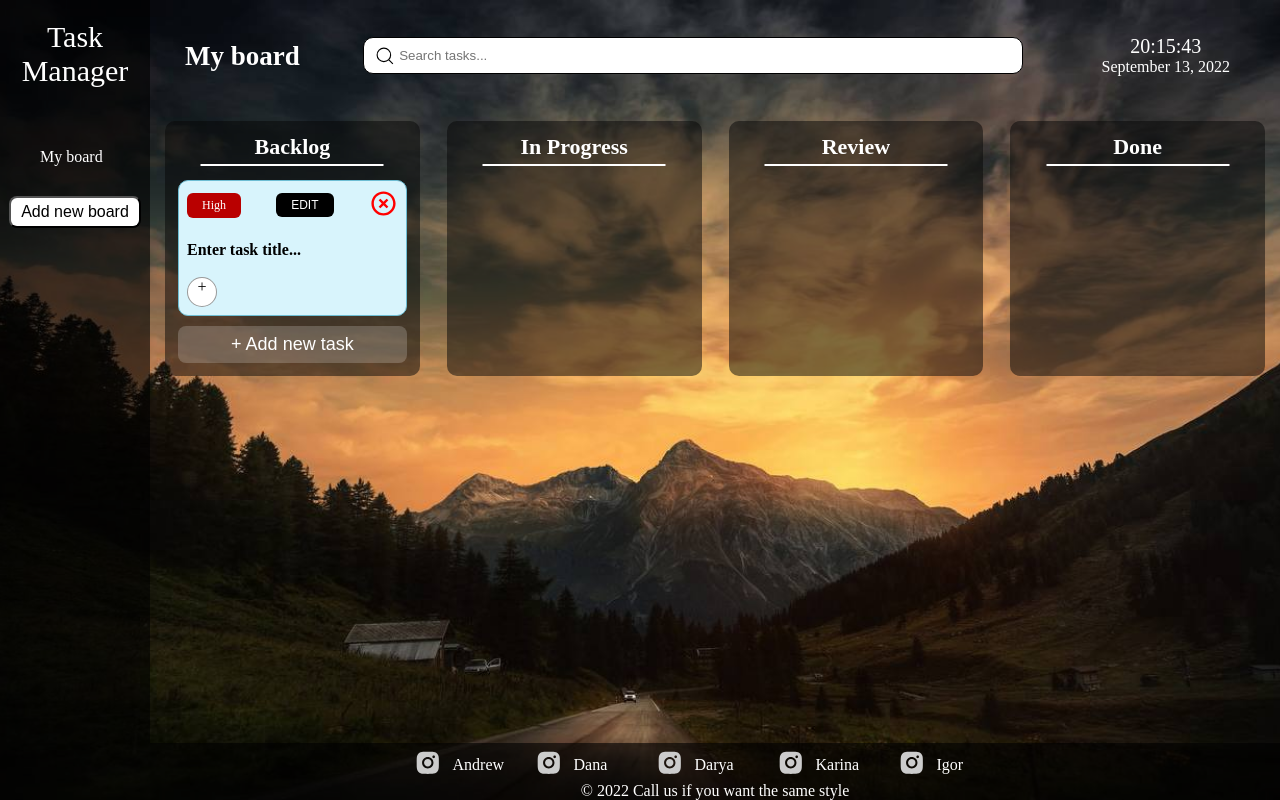
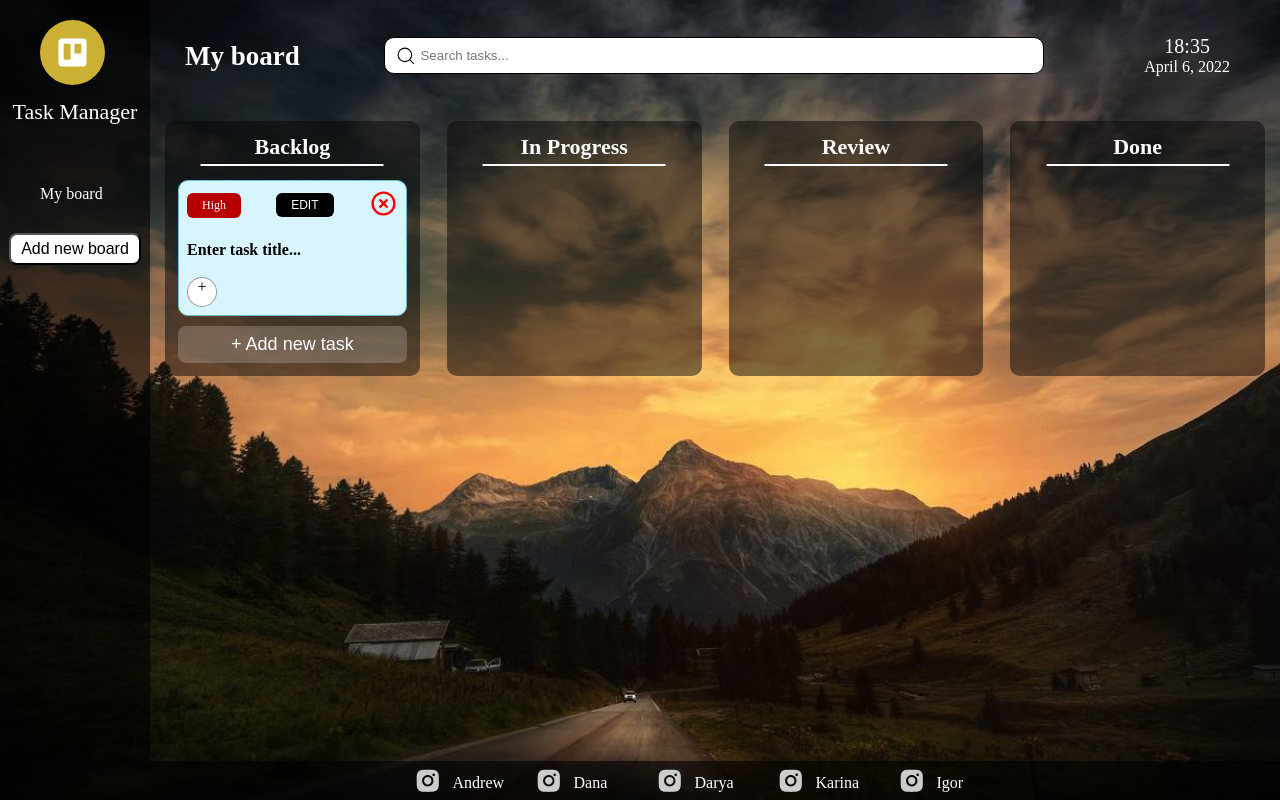
Before and after one commit to karinakardash/Task-manager, a website built with Parcel: page src/index.html in a window 1280 px wide. Built offline with nearby package versions, Linux system fonts and the light colour scheme.

Commit message:
add logo, add funtion for time, edit html

```diff
--- a/package.json
+++ b/package.json
@@ -19,6 +19,7 @@
    "devDependencies": {
       "@parcel/transformer-sass": "^2.4.1",
       "parcel": "^2.4.1",
+      "parcel-bundler": "^1.12.5",
       "sass": "^1.49.10"
    }
 }
--- a/src/index.html
+++ b/src/index.html
@@ -11,7 +11,16 @@
 
 <body>
    <aside class="sidebar">
-      <div class="sidebar__logo">Task Manager</div>
+      <div class="sidebar__wrapper">
+         <a href="#" class="sidebar__logo">
+            <svg width="1024px" height="1024px" viewBox="0 0 1024 1024" xmlns="http://www.w3.org/2000/svg">
+               <circle cx="512" cy="512" r="512" style="fill:rgb(204, 176, 52)" />
+               <path
+                  d="M680.9 290.4H343.1c-29.1 0-52.7 23.6-52.7 52.7v337.8c0 29.1 23.6 52.7 52.7 52.7h337.8c29.1 0 52.7-23.6 52.7-52.7V343.1c0-29.1-23.6-52.7-52.7-52.7zM481.3 609.6c0 9.7-7.8 17.5-17.5 17.5h-74c-9.7 0-17.5-7.8-17.5-17.5V389.7c0-9.7 7.8-17.5 17.5-17.5h74c9.7 0 17.5 7.8 17.5 17.5v219.9zm170.5-100.9c.2 9.7-7.5 17.7-17.2 17.9h-74.4c-9.7 0-17.5-7.8-17.5-17.5V389.7c0-9.7 7.8-17.5 17.5-17.5h74c9.7 0 17.5 7.8 17.5 17.5v119z"
+                  style="fill:#fff" />
+            </svg>
+            <span class="sidebar__title">Task Manager</span>
+         </a>
          <nav class="sidebar__items">
             <ul>
                <li><a href="#">
@@ -20,10 +29,10 @@
                      </div>My board
                   </a>
                </li>
-
             </ul>
          </nav>
          <button class="sidebar__add" id="AddNewBoardBtn">Add new board</button>
+      </div>
    </aside>
    <div class="wrapper">
       <!--wrapper нужен только, чтобы прижать футтер к низу-->
@@ -35,11 +44,8 @@
                   <input type="text" placeholder="Search tasks..." class="header__input" id="searchInput">
                </div>
                <div class="header__time">
-                     <p class="header__time-clock" id="clock">20:15:43</p>
-                     <p class="header__time-date">
-                         <span class="month">September</span>
-                         <span class="day">13</span>,
-                         <span class="year">2022</span></p>
+                  <p class="header__time-clock" id="currentClock"></p>
+                  <p class="header__time-date" id="currentDate"></p>
                </div>
             </div>
          </div>
@@ -54,7 +60,8 @@
                         <p class="card__priority">High</p>
                         <button class="card__edit">EDIT</button>
                         <button class="card__delete"><svg style="width:29px;height:29px" viewBox="0 0 24 24">
-                             <path fill="red" d="M12,20C7.59,20 4,16.41 4,12C4,7.59 7.59,4 12,4C16.41,4 20,7.59 20,12C20,16.41 16.41,20 12,20M12,2C6.47,2 2,6.47 2,12C2,17.53 6.47,22 12,22C17.53,22 22,17.53 22,12C22,6.47 17.53,2 12,2M14.59,8L12,10.59L9.41,8L8,9.41L10.59,12L8,14.59L9.41,16L12,13.41L14.59,16L16,14.59L13.41,12L16,9.41L14.59,8Z" />
+                              <path fill="red"
+                                 d="M12,20C7.59,20 4,16.41 4,12C4,7.59 7.59,4 12,4C16.41,4 20,7.59 20,12C20,16.41 16.41,20 12,20M12,2C6.47,2 2,6.47 2,12C2,17.53 6.47,22 12,22C17.53,22 22,17.53 22,12C22,6.47 17.53,2 12,2M14.59,8L12,10.59L9.41,8L8,9.41L10.59,12L8,14.59L9.41,16L12,13.41L14.59,16L16,14.59L13.41,12L16,9.41L14.59,8Z" />
                            </svg></button>
                      </div>
                      <h3 class="card__title" contenteditable="true">Enter task title...</h3>
@@ -150,13 +157,10 @@
                   <h3 class="footer__team-title">Igor</h3>
                </article>
             </div>
-            <p class="text footer__text">© 2022 Call us if you want the same style
-            </p>
          </div>
       </footer>
    </div>
-
-   <script src="scripts/index.js"></script>
+   <script type="module" src="scripts/index.js"></script>
 </body>
 
 </html>
--- a/src/scripts/index.js
+++ b/src/scripts/index.js
@@ -0,0 +1,2 @@
+import { currentTime } from './time.js';
+currentTime();
--- /dev/null
+++ b/src/scripts/time.js
@@ -0,0 +1,28 @@
+export function currentTime() {
+   setInterval(function () {
+      let date = new Date();
+
+      let hours = date.getHours();
+      let minutes = date.getMinutes();
+
+      let day = date.getDate();
+      let year = date.getFullYear();
+      let monthNames = [
+         "January", "February", "March",
+         "April", "May", "June",
+         "July", "August", "September",
+         "October", "November", "December"];
+      let month = monthNames[date.getMonth()];
+
+      if (day < 10) day = " " + day;
+      if (hours < 10) hours = "0" + hours;
+      if (minutes < 10) minutes = "0" + minutes;
+
+      let currentClock = hours + ":" + minutes;
+      let currentDate = month + " " + day + ", " + year;
+
+      document.getElementById("currentClock").innerHTML = currentClock;
+      document.getElementById("currentDate").innerHTML = currentDate;
+
+   }, 1000);
+};
--- a/src/style/style.scss
+++ b/src/style/style.scss
@@ -58,11 +58,26 @@ body {
       list-style-type: none;
    }
 
-   &__logo {
+   &__title{
+      display: block;
       color:$colorText;
       text-align: center;
-      font-size: 30px;
+      font-size: 22px;
       margin-bottom: 30px;
+   }
+   &__title1{
+      display: block;
+      color:red;
+      text-align: center;
+      font-size: 22px;
+      margin-bottom: 30px;
+   }
+
+
+   &__logo svg {
+      width: 65px;
+      height: 65px;
+      margin:0 0 10px 40px;
    }
 
    &__add {
@@ -209,6 +224,7 @@ body {
          margin-left: 10px;
          color: $colorText;
       }
+
       &-icon svg {
          width: 30px;
          height: 30px;
@@ -218,10 +234,6 @@ body {
          fill: $colorBackgroundBody;
          color: $colorBackgroundBody;
       }
-   }
-   &__text{
-      text-align: center;
-      color: $colorText;
    }
 }
 
```
Also changed, not shown: src/media/trello_clone _icon.svg (added), src/style/style.css, 2 other files. Lines whose indentation alone changed are shown as unchanged.
